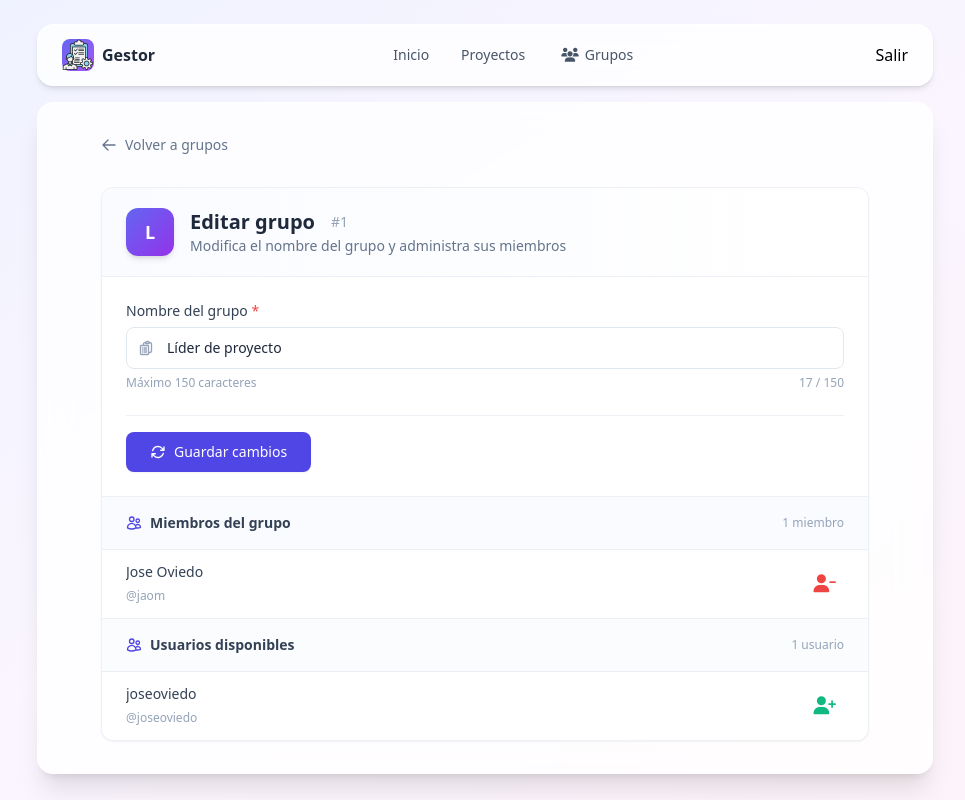
After one commit to jaoviedom/django-gestion-proyectos, a Django app: page /grupos/1/editar/ in a window 1280 px wide. The commit adds this page. Shown: the whole page, without its empty margins (155-1120 px from the left). Run offline with Django 5.2, Linux system fonts and the light colour scheme; a user stored in the database is signed in; data comes from the database, SQL or seed files in the repository; both versions use the stored data as it was after the commit; some libraries are stand-ins or nearby versions.

Commit message:
feat: Implement user registration and group management features - Add registration view and template for user sign-up - Create group management views for adding, editing, and deleting groups - Update URLs to include new routes for registration and group management - Enhance login template with registration link - Introduce group management template for displaying and managing user groups

```diff
--- /dev/null
+++ b/accounts/templates/editar_grupo.html
@@ -0,0 +1,211 @@
+{% extends 'layouts/base.html' %}
+{% block title %}Editar Grupo{% endblock %}
+
+{% block content %}
+<div class="max-w-3xl mx-auto">
+    <!-- Encabezado con navegación -->
+    <div class="flex items-center gap-4 mb-8">
+        <a href="{% url 'grupos' %}"
+           class="inline-flex items-center gap-2 text-sm text-slate-500 hover:text-indigo-600 transition-colors group">
+            <svg class="w-4 h-4 transform group-hover:-translate-x-0.5 transition-transform" fill="none" stroke="currentColor" stroke-width="2" viewBox="0 0 24 24" stroke-linecap="round" stroke-linejoin="round">
+                <path d="M10.5 19.5L3 12m0 0l7.5-7.5M3 12h18" />
+            </svg>
+            Volver a grupos
+        </a>
+    </div>
+
+    <!-- Tarjeta principal -->
+    <div class="bg-white rounded-xl shadow-sm border border-slate-200/60 overflow-hidden">
+        <!-- Encabezado de la tarjeta -->
+        <div class="px-6 py-5 border-b border-slate-200/60 bg-gradient-to-r from-indigo-50/30 to-white">
+            <div class="flex items-center gap-4">
+                <div class="w-12 h-12 rounded-xl bg-gradient-to-br from-indigo-500 to-purple-600 flex items-center justify-center text-white font-bold text-lg shadow-md flex-shrink-0">
+                    {{ grupo.name|slice:":1"|upper }}
+                </div>
+                <div>
+                    <h1 class="text-xl font-bold text-slate-800 flex items-center gap-2">
+                        Editar grupo
+                        <span class="text-sm font-normal text-slate-400 ml-2">#{{ grupo.id }}</span>
+                    </h1>
+                    <p class="text-sm text-slate-500">Modifica el nombre del grupo y administra sus miembros</p>
+                </div>
+            </div>
+        </div>
+
+        <!-- Formulario -->
+        <form method="post" class="p-6">
+            {% csrf_token %}
+
+            <div class="space-y-6">
+                <!-- Campo Nombre -->
+                <div>
+                    <label for="name" class="block text-sm font-medium text-slate-700 mb-1.5">
+                        Nombre del grupo <span class="text-red-500">*</span>
+                    </label>
+                    <div class="relative">
+                        <div class="absolute left-3 top-1/2 -translate-y-1/2 text-slate-400 pointer-events-none">
+                            <svg class="w-4 h-4" fill="none" stroke="currentColor" stroke-width="2" viewBox="0 0 24 24" stroke-linecap="round" stroke-linejoin="round">
+                                <path d="M9 12h3.75M9 15h3.75M9 18h3.75m3 .75H18a2.25 2.25 0 0 0 2.25-2.25V6.108c0-1.135-.845-2.098-1.976-2.192a48.424 48.424 0 0 0-1.123-.08m-5.801 0c-.065.21-.1.433-.1.664 0 .414.336.75.75.75h4.5a.75.75 0 0 0 .75-.75 2.25 2.25 0 0 0-.1-.664m-5.8 0A2.251 2.251 0 0 1 13.5 2.25H15c1.012 0 1.867.668 2.15 1.586m-5.8 0c-.376.023-.75.05-1.124.08C9.095 4.01 8.25 4.973 8.25 6.108V8.25m0 0H4.875c-.621 0-1.125.504-1.125 1.125v11.25c0 .621.504 1.125 1.125 1.125h9.75c.621 0 1.125-.504 1.125-1.125V9.375c0-.621-.504-1.125-1.125-1.125H8.25ZM6.75 12h.008v.008H6.75V12Zm0 3h.008v.008H6.75V15Zm0 3h.008v.008H6.75V18Z" />
+                            </svg>
+                        </div>
+                        <input
+                            type="text"
+                            name="name"
+                            id="name"
+                            value="{{ grupo.name }}"
+                            required
+                            maxlength="150"
+                            placeholder="Ej: Administradores, Editores, etc."
+                            class="w-full pl-10 pr-4 py-2.5 text-sm border border-slate-200 rounded-lg bg-white text-slate-800 placeholder:text-slate-400 focus:outline-none focus:border-indigo-500 focus:ring-2 focus:ring-indigo-500/20 transition-all"
+                        >
+                    </div>
+                    <div class="mt-1.5 flex items-center justify-between text-xs">
+                        <span class="text-slate-400">Máximo 150 caracteres</span>
+                        <span class="text-slate-400" id="charCount">0 / 150</span>
+                    </div>
+                </div>
+
+                <!-- Botones de acción -->
+                <div class="flex flex-col sm:flex-row gap-3 pt-4 border-t border-slate-200/60">
+                    <button type="submit"
+                            class="inline-flex items-center justify-center gap-2 px-6 py-2.5 text-sm font-medium text-white bg-indigo-600 hover:bg-indigo-700 active:bg-indigo-800 rounded-lg transition-all shadow-sm hover:shadow-md focus:outline-none focus:ring-2 focus:ring-indigo-500/40 focus:ring-offset-1">
+                        <svg class="w-4 h-4" fill="none" stroke="currentColor" stroke-width="2" viewBox="0 0 24 24" stroke-linecap="round" stroke-linejoin="round">
+                            <path d="M16.023 9.348h4.992v-.001M2.985 19.644v-4.992m0 0h4.992m-4.993 0l3.181 3.183a8.25 8.25 0 0013.803-3.7M4.031 9.865a8.25 8.25 0 0113.803-3.7l3.181 3.182m0-4.991v4.99" />
+                        </svg>
+                        Guardar cambios
+                    </button>
+                </div>
+            </div>
+        </form>
+
+        <!-- Miembros del grupo -->
+        <div class="border-t border-slate-200/60">
+            <div class="px-6 py-4 bg-indigo-50/30 border-b border-slate-200/60">
+                <h2 class="text-sm font-semibold text-slate-700 flex items-center gap-2">
+                    <svg class="w-4 h-4 text-indigo-600" fill="none" stroke="currentColor" stroke-width="2" viewBox="0 0 24 24" stroke-linecap="round" stroke-linejoin="round">
+                        <path d="M15 19.128a9.38 9.38 0 0 0 2.625.372 9.337 9.337 0 0 0 4.121-.952 4.125 4.125 0 0 0-7.533-2.493M15 19.128v-.003c0-1.113-.285-2.16-.786-3.07M15 19.128v.106A12.318 12.318 0 0 1 8.624 21c-2.331 0-4.512-.645-6.374-1.766l-.001-.109a6.375 6.375 0 0 1 11.964-3.07M12 6.375a3.375 3.375 0 1 1-6.75 0 3.375 3.375 0 0 1 6.75 0Zm8.25 2.25a2.625 2.625 0 1 1-5.25 0 2.625 2.625 0 0 1 5.25 0Z" />
+                    </svg>
+                    Miembros del grupo
+                    <span class="text-xs font-normal text-slate-400 ml-auto">
+                        {{ miembros|length }} miembro{{ miembros|length|pluralize }}
+                    </span>
+                </h2>
+            </div>
+
+            {% if miembros %}
+                <ul class="divide-y divide-slate-200/60">
+                    {% for miembro in miembros %}
+                        <li class="px-6 py-3 hover:bg-slate-50/50 transition-colors flex items-center justify-between group">
+                            <div class="flex items-center gap-3 min-w-0">
+                                <div class="min-w-0">
+                                    <span class="text-sm font-medium text-slate-700 truncate block">
+                                        {{ miembro.get_full_name|default:miembro.username }}
+                                    </span>
+                                    <span class="text-xs text-slate-400">@{{ miembro.username }}</span>
+                                </div>
+                            </div>
+                            <form action="{% url 'eliminar_usuario_grupo' grupo.id %}" method="post" class="flex-shrink-0">
+                                {% csrf_token %}
+                                <input type="hidden" name="id_user" value="{{ miembro.id }}">
+                                <button type="submit"
+                                        class="p-2 text-red-500 hover:text-red-700 hover:bg-red-50 rounded-lg transition-all focus:outline-none focus:ring-2 focus:ring-red-500/30"
+                                        title="Eliminar miembro del grupo"
+                                        onclick="return confirm('¿Estás seguro de eliminar a {{ miembro.get_full_name|default:miembro.username }} del grupo?')">
+                                    <i class="fa-solid fa-user-minus text-lg"></i>
+                                </button>
+                            </form>
+                        </li>
+                    {% endfor %}
+                </ul>
+            {% else %}
+                <div class="px-6 py-8 text-center">
+                    <div class="flex flex-col items-center gap-2">
+                        <svg class="w-10 h-10 text-slate-300" fill="none" stroke="currentColor" stroke-width="1.5" viewBox="0 0 24 24" stroke-linecap="round" stroke-linejoin="round">
+                            <path d="M15 19.128a9.38 9.38 0 0 0 2.625.372 9.337 9.337 0 0 0 4.121-.952 4.125 4.125 0 0 0-7.533-2.493M15 19.128v-.003c0-1.113-.285-2.16-.786-3.07M15 19.128v.106A12.318 12.318 0 0 1 8.624 21c-2.331 0-4.512-.645-6.374-1.766l-.001-.109a6.375 6.375 0 0 1 11.964-3.07M12 6.375a3.375 3.375 0 1 1-6.75 0 3.375 3.375 0 0 1 6.75 0Zm8.25 2.25a2.625 2.625 0 1 1-5.25 0 2.625 2.625 0 0 1 5.25 0Z" />
+                        </svg>
+                        <p class="text-sm text-slate-500">Este grupo no tiene miembros aún</p>
+                        <p class="text-xs text-slate-400">Agrega usuarios desde la lista de disponibles</p>
+                    </div>
+                </div>
+            {% endif %}
+        </div>
+
+        <!-- Usuarios disponibles -->
+        <div class="border-t border-slate-200/60">
+            <div class="px-6 py-4 bg-slate-50/50 border-b border-slate-200/60">
+                <h2 class="text-sm font-semibold text-slate-700 flex items-center gap-2">
+                    <svg class="w-4 h-4 text-indigo-600" fill="none" stroke="currentColor" stroke-width="2" viewBox="0 0 24 24" stroke-linecap="round" stroke-linejoin="round">
+                        <path d="M15 19.128a9.38 9.38 0 0 0 2.625.372 9.337 9.337 0 0 0 4.121-.952 4.125 4.125 0 0 0-7.533-2.493M15 19.128v-.003c0-1.113-.285-2.16-.786-3.07M15 19.128v.106A12.318 12.318 0 0 1 8.624 21c-2.331 0-4.512-.645-6.374-1.766l-.001-.109a6.375 6.375 0 0 1 11.964-3.07M12 6.375a3.375 3.375 0 1 1-6.75 0 3.375 3.375 0 0 1 6.75 0Zm8.25 2.25a2.625 2.625 0 1 1-5.25 0 2.625 2.625 0 0 1 5.25 0Z" />
+                    </svg>
+                    Usuarios disponibles
+                    <span class="text-xs font-normal text-slate-400 ml-auto">
+                        {{ no_miembros|length }} usuario{{ no_miembros|length|pluralize }}
+                    </span>
+                </h2>
+            </div>
+
+            {% if no_miembros %}
+                <ul class="divide-y divide-slate-200/60">
+                    {% for usuario in no_miembros %}
+                        <li class="px-6 py-3 hover:bg-slate-50/50 transition-colors flex items-center justify-between group">
+                            <div class="flex items-center gap-3 min-w-0">
+                                <div class="min-w-0">
+                                    <span class="text-sm font-medium text-slate-700 truncate block">
+                                        {{ usuario.get_full_name|default:usuario.username }}
+                                    </span>
+                                    <span class="text-xs text-slate-400">@{{ usuario.username }}</span>
+                                </div>
+                            </div>
+                            <form action="{% url 'agregar_usuario_grupo' grupo.id %}" method="post" class="flex-shrink-0">
+                                {% csrf_token %}
+                                <input type="hidden" name="id_user" value="{{ usuario.id }}">
+                                <button type="submit"
+                                        class="p-2 text-emerald-500 hover:text-emerald-700 hover:bg-emerald-50 rounded-lg transition-all focus:outline-none focus:ring-2 focus:ring-emerald-500/30"
+                                        title="Agregar usuario al grupo">
+                                    <i class="fa-solid fa-user-plus text-lg"></i>
+                                </button>
+                            </form>
+                        </li>
+                    {% endfor %}
+                </ul>
+            {% else %}
+                <div class="px-6 py-8 text-center">
+                    <div class="flex flex-col items-center gap-2">
+                        <svg class="w-10 h-10 text-emerald-400" fill="none" stroke="currentColor" stroke-width="1.5" viewBox="0 0 24 24" stroke-linecap="round" stroke-linejoin="round">
+                            <path d="M9 12.75L11.25 15 15 9.75M21 12a9 9 0 11-18 0 9 9 0 0118 0z" />
+                        </svg>
+                        <p class="text-sm text-slate-500">Todos los usuarios disponibles ya son miembros</p>
+                        <p class="text-xs text-slate-400">No hay usuarios pendientes para agregar</p>
+                    </div>
+                </div>
+            {% endif %}
+        </div>
+    </div>
+</div>
+
+<!-- Script para el contador de caracteres -->
+<script>
+    const nameInput = document.getElementById('name');
+    const charCount = document.getElementById('charCount');
+
+    function updateCharCount() {
+        const length = nameInput.value.length;
+        charCount.textContent = `${length} / 150`;
+
+        // Cambiar color cuando se acerca al límite
+        if (length > 140) {
+            charCount.classList.add('text-red-500');
+            charCount.classList.remove('text-slate-400', 'text-amber-500');
+        } else if (length > 120) {
+            charCount.classList.add('text-amber-500');
+            charCount.classList.remove('text-slate-400', 'text-red-500');
+        } else {
+            charCount.classList.remove('text-red-500', 'text-amber-500');
+            charCount.classList.add('text-slate-400');
+        }
+    }
+
+    nameInput.addEventListener('input', updateCharCount);
+    updateCharCount(); // Inicializar
+</script>
+{% endblock %}
--- a/accounts/templates/login.html
+++ b/accounts/templates/login.html
@@ -69,8 +69,9 @@
 
         <!-- ===== Enlaces auxiliares ===== -->
         <div class="mt-6 pt-5 border-t border-slate-200 text-center text-xs text-slate-500">
-            <a href="#" class="hover:text-indigo-600 font-medium transition">
-                ¿Olvidaste tu contraseña?
+            ¿Aún no tienes cuenta?
+            <a href="{% url 'registro' %}" class="hover:text-indigo-600 font-medium transition">
+                Regístrate.
             </a>
         </div>
 
--- a/accounts/urls.py
+++ b/accounts/urls.py
@@ -6,4 +6,10 @@ from . import views
 urlpatterns = [
   path('login/', auth_views.LoginView.as_view(template_name='login.html'), name='login'),
   path('logout/', auth_views.LogoutView.as_view(), name='logout'),
+  path('registro/', views.registro, name="registro"),
+  path('grupos/', views.grupos, name="grupos"),
+  path('grupos/<int:id_grupo>/eliminar/', views.eliminar_grupo, name='eliminar_grupo'),
+  path('grupos/<int:id_grupo>/editar/', views.editar_grupo, name='editar_grupo'),
+  path('grupos/<int:id_grupo>/agregar-usuario/', views.agregar_usuario_grupo, name='agregar_usuario_grupo'),
+  path('grupos/<int:id_grupo>/eliminar-usuario/', views.eliminar_usuario_grupo, name='eliminar_usuario_grupo'),
 ]
--- a/accounts/views.py
+++ b/accounts/views.py
@@ -1,3 +1,114 @@
-from django.shortcuts import render
+from django.shortcuts import render, redirect, get_object_or_404
+from django.contrib.auth import login
+from django.contrib.auth.models import User, Group
+from django.contrib.auth.decorators import user_passes_test
 
-# Create your views here.
+def registro(request):
+  datos = ''
+  errors = []
+
+  if request.method == "POST":
+    username = request.POST.get("username")
+    email = request.POST.get("email")
+    first_name = request.POST.get("first_name")
+    last_name = request.POST.get("last_name")
+    password1 = request.POST.get("password1")
+    password2 = request.POST.get("password2")
+
+    datos = request.POST
+
+    if password1 != password2:
+      errors.append("Las contraseñas no coinciden.")
+
+    if User.objects.filter(username=username).exists():
+      errors.append("El nombre de usuario ya existe.")
+
+    if User.objects.filter(email=email).exists():
+      errors.append("El correo electrónico ya estpa registrado.")
+
+    if not errors:
+      user = User.objects.create_user(
+        username=username,
+        email=email,
+        password=password1,
+        first_name=first_name,
+        last_name=last_name
+      )
+      login(request, user)
+      return redirect("home")
+
+  return render(request, "registro.html", {"errors": errors, "datos": datos})
+
+def es_admin(user):
+  return user.is_authenticated and user.is_staff
+
+@user_passes_test(es_admin)
+def grupos(request):
+  if request.method == "POST":
+    nombre = request.POST.get('nombre_grupo')
+    if nombre and not Group.objects.filter(name=nombre).exists():
+      Group.objects.create(name=nombre)
+    return redirect('grupos')
+
+  grupos = Group.objects.all()
+  return render(request, 'grupos.html', {'grupos': grupos})
+
+@user_passes_test(es_admin)
+def eliminar_grupo(request, id_grupo):
+  if request.method == "POST":
+    grupo = get_object_or_404(Group, id=id_grupo)
+    if grupo:
+      grupo.delete()
+
+  return redirect('grupos')
+
+def dar_miembros(grupo):
+  return grupo.user_set.all()
+
+def dar_no_miembros(grupo):
+  miembros = dar_miembros(grupo)
+  return User.objects.exclude(id__in=miembros.values_list('id', flat=True))
+
+@user_passes_test(es_admin)
+def editar_grupo(request, id_grupo):
+  grupo = get_object_or_404(Group, id=id_grupo)
+  if request.method == "POST":
+    nuevo_nombre = request.POST.get('name')
+    grupo.name = nuevo_nombre
+    grupo.save()
+    return redirect('grupos')
+
+  miembros = dar_miembros(grupo)
+  no_miembros = dar_no_miembros(grupo)
+
+  return render(request, 'editar_grupo.html', {
+    'grupo': grupo,
+    'miembros': miembros,
+    'no_miembros': no_miembros,
+  })
+
+@user_passes_test(es_admin)
+def agregar_usuario_grupo(request, id_grupo):
+  grupo = get_object_or_404(Group, id=id_grupo)
+  if request.method == "POST":
+    id_user = request.POST.get('id_user')
+    if id_user:
+      user = get_object_or_404(User, id=id_user)
+      grupo.user_set.add(user)
+
+    return redirect('editar_grupo', id_grupo=grupo.id)
+
+  return render(request, 'editar_grupo.html', id_grupo=grupo.id)
+
+@user_passes_test(es_admin)
+def eliminar_usuario_grupo(request, id_grupo):
+  grupo = get_object_or_404(Group, id=id_grupo)
+  if request.method == "POST":
+    id_user = request.POST.get('id_user')
+    if id_user:
+      user = get_object_or_404(User, id=id_user)
+      grupo.user_set.remove(user)
+
+    return redirect('editar_grupo', id_grupo=grupo.id)
+
+  return render(request, 'editar_grupo.html', id_grupo=grupo.id)
--- a/gestor/templates/layouts/base.html
+++ b/gestor/templates/layouts/base.html
@@ -6,6 +6,7 @@
     <meta name="viewport" content="width=device-width, initial-scale=1.0">
     <title>{% block title %}Título{% endblock %}</title>
     <script src="https://cdn.tailwindcss.com"></script>
+    <link rel="stylesheet" href="https://cdnjs.cloudflare.com/ajax/libs/font-awesome/6.5.1/css/all.min.css">
     <link rel="shortcut icon" href="{% static 'img/favicon.ico' %}" type="image/x-icon">
 </head>
 <body class="bg-gradient-to-br from-indigo-50 via-purple-50 to-pink-50 min-h-screen p-4 md:p-6">
@@ -25,6 +26,13 @@
             class="px-3 py-2 text-sm font-medium text-slate-600 hover:text-indigo-600 hover:bg-indigo-50 rounded-lg transition">
             Proyectos
         </a>
+        {% if user.is_staff %}
+            <a href="{% url 'grupos' %}"
+            class="nav-link inline-flex items-center gap-1.5 px-3 sm:px-4 py-2 text-sm font-medium text-slate-600 hover:text-indigo-600 hover:bg-indigo-50/80 rounded-lg transition-all">
+                <i class="fa-solid fa-users icon-sm" aria-hidden="true"></i>
+                <span class="hidden sm:inline">Grupos</span>
+            </a>
+        {% endif %}
     </div>
     <form action="{% url 'logout' %}" method="post">
         {% csrf_token %}
```
Also changed, not shown: accounts/templates/grupos.html (added, +66 -0 lines), accounts/templates/registro.html (added, +152 -0 lines), db.sqlite3.
